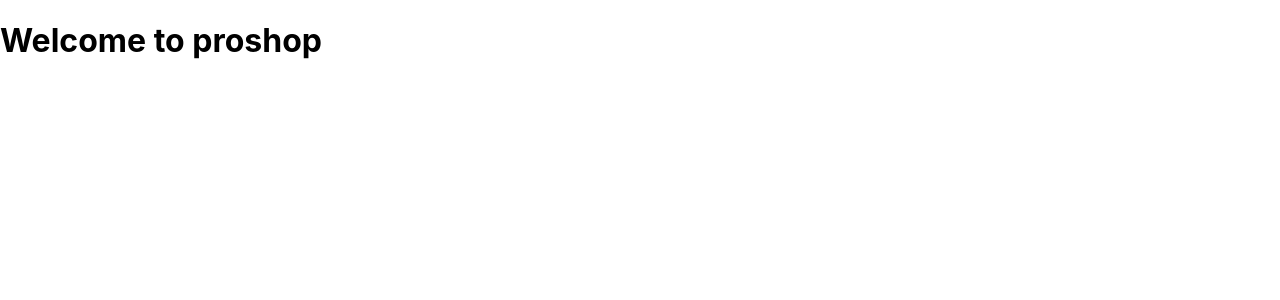
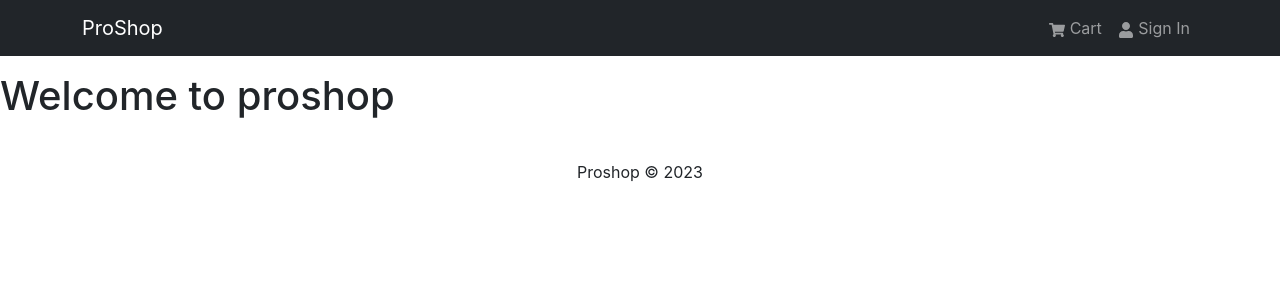
Before and after one commit to kakiche6/proshop-v2, a React (Create React App) app in the folder frontend/: page / in a window 1280 px wide. Shown: the top 300 px of the page. Built offline with nearby package versions, Linux system fonts and the light colour scheme.

Commit message:
header and footer components

```diff
--- a/frontend/package.json
+++ b/frontend/package.json
@@ -6,8 +6,11 @@
     "@testing-library/jest-dom": "^5.16.5",
     "@testing-library/react": "^13.4.0",
     "@testing-library/user-event": "^13.5.0",
+    "bootstrap": "^5.3.0",
     "react": "^18.2.0",
+    "react-bootstrap": "^2.8.0",
     "react-dom": "^18.2.0",
+    "react-icons": "^4.10.1",
     "react-scripts": "5.0.1",
     "web-vitals": "^2.1.4"
   },
--- a/frontend/src/App.js
+++ b/frontend/src/App.js
@@ -1,4 +1,16 @@
+import { Container } from "react-bootstrap";
+import Header from "./components/Header";
+import Footer from "./components/Footer";
+
 const App = () => {
-  return <h1>Welcome to proshop</h1>;
+  return (
+    <>
+      <Header />
+      <main className='py-3'>
+        <h1>Welcome to proshop</h1>
+      </main>
+      <Footer />
+    </>
+  );
 };
 export default App;
--- /dev/null
+++ b/frontend/src/components/Footer.jsx
@@ -0,0 +1,18 @@
+import { Container, Row, Col } from "react-bootstrap";
+
+const Footer = () => {
+  const currentYear = new Date().getFullYear();
+  return (
+    <footer>
+      <Container>
+        <Row>
+          <Col className='text-center py-3'>
+            <p>Proshop &copy; {currentYear}</p>
+          </Col>
+        </Row>
+      </Container>
+    </footer>
+  );
+};
+
+export default Footer;
--- /dev/null
+++ b/frontend/src/components/Header.jsx
@@ -0,0 +1,26 @@
+import { Navbar, Nav, Container } from "react-bootstrap";
+import { FaShoppingCart, FaUser } from "react-icons/fa";
+
+const Header = () => {
+  return (
+    <header>
+      <Navbar bg='dark' variant='dark' expand='md' collapseOnSelect>
+        <Container>
+          <Navbar.Brand href='/'>ProShop</Navbar.Brand>
+          <Navbar.Toggle aria-controls='basic-navbar-nav' />
+          <Navbar.Collapse id='basic-navbar-nav'>
+            <Nav className='ms-auto'>
+              <Nav.Link href='/cart'>
+                <FaShoppingCart /> Cart
+              </Nav.Link>
+              <Nav.Link href='/login'>
+                <FaUser /> Sign In
+              </Nav.Link>
+            </Nav>
+          </Navbar.Collapse>
+        </Container>
+      </Navbar>
+    </header>
+  );
+};
+export default Header;
```
Also changed, not shown: frontend/src/index.js (+7 -9 lines), 1 other file (tests, documents, lock files or other folders).
